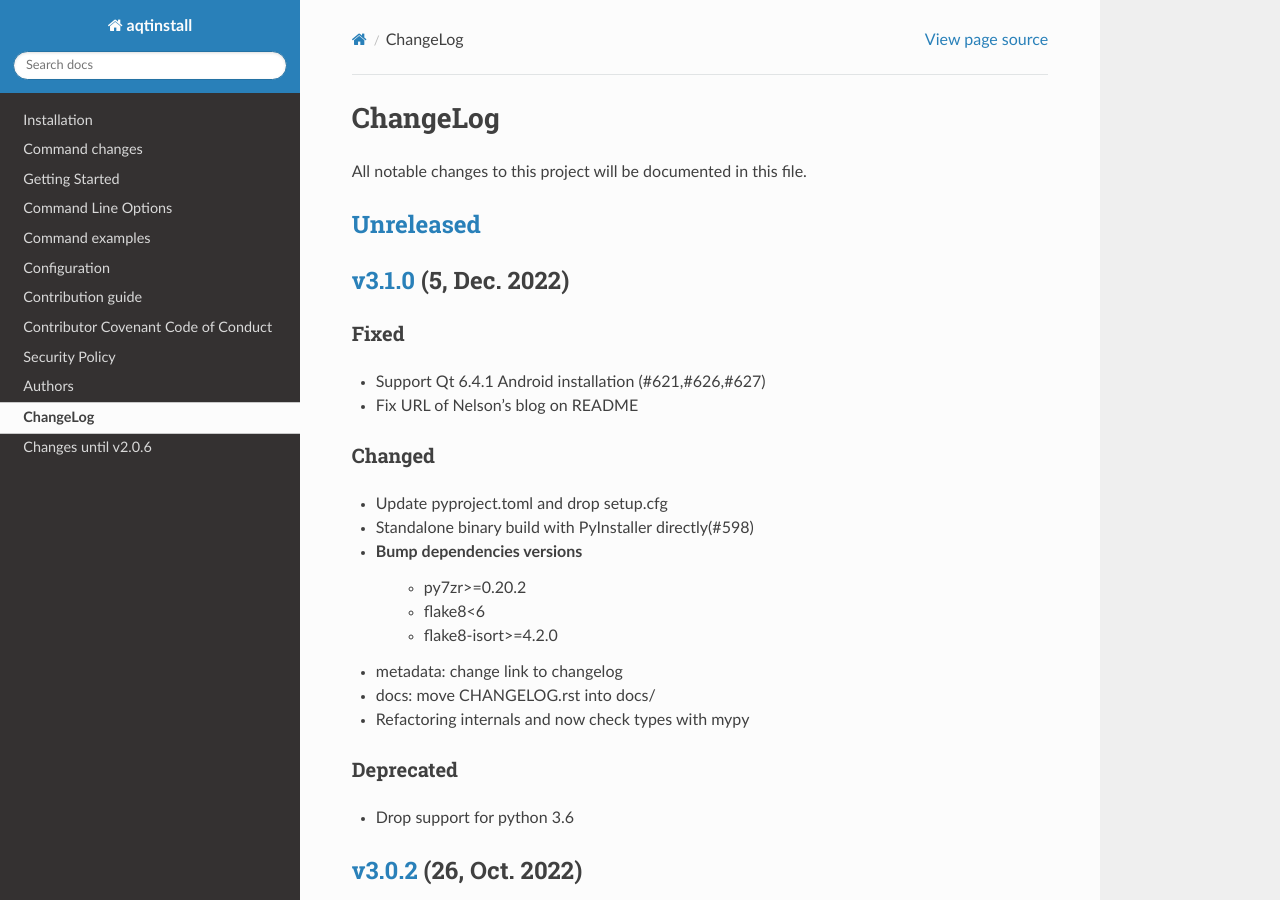
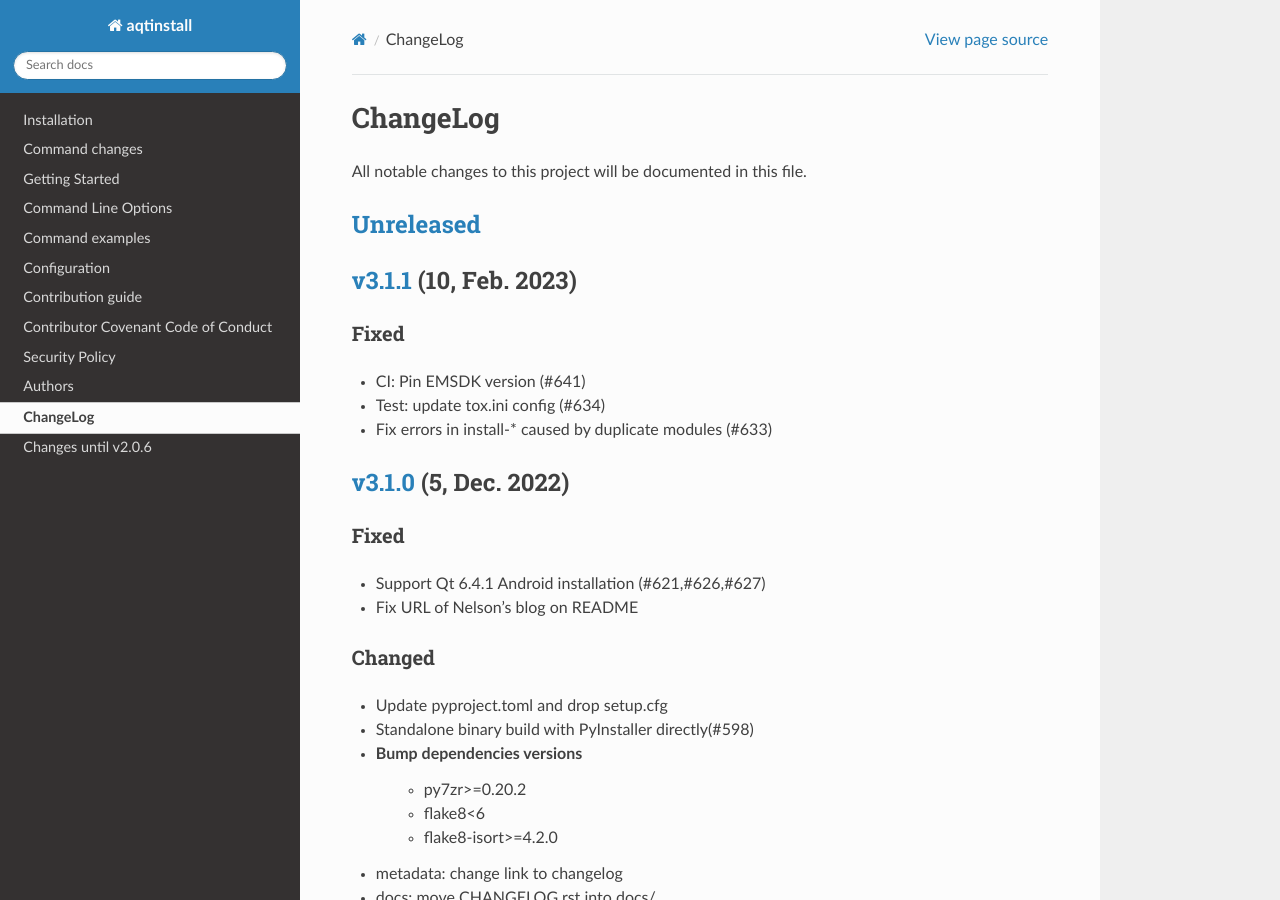
Before and after one commit to miurahr/aqtinstall, a Sphinx documentation site: the page built from docs/CHANGELOG.rst, in a window 1280 px wide and 900 px high. Built offline with Sphinx 7.4.7 and the Read the Docs theme 2.0.0, drawn with Linux system fonts in a browser that asks for light colours; the version number could not be read and is left out.

Commit message:
Update CHANGELOG.rst
Prepare for release v3.1.1

Signed-off-by: Hiroshi Miura <miurahr@linux.com>

```diff
--- a/docs/CHANGELOG.rst
+++ b/docs/CHANGELOG.rst
@@ -12,6 +12,16 @@ All notable changes to this project will be documented in this file.
 
 `Unreleased`_
 =============
+
+`v3.1.1`_ (10, Feb. 2023)
+=========================
+
+Fixed
+-----
+* CI: Pin EMSDK version (#641)
+* Test: update tox.ini config (#634)
+* Fix errors in install-* caused by duplicate modules (#633)
+
 
 `v3.1.0`_ (5, Dec. 2022)
 ========================
@@ -169,7 +179,8 @@ Security
 * Check Update.xml file with SHA256 hash (#493)
 
 
-.. _Unreleased: https://github.com/miurahr/aqtinstall/compare/v3.1.0...HEAD
+.. _Unreleased: https://github.com/miurahr/aqtinstall/compare/v3.1.1...HEAD
+.. _v3.1.1: https://github.com/miurahr/aqtinstall/compare/v3.1.0...v3.1.1
 .. _v3.1.0: https://github.com/miurahr/aqtinstall/compare/v3.0.2...v3.1.0
 .. _v3.0.2: https://github.com/miurahr/aqtinstall/compare/v3.0.1...v3.0.2
 .. _v3.0.1: https://github.com/miurahr/aqtinstall/compare/v3.0.0...v3.0.1
```
